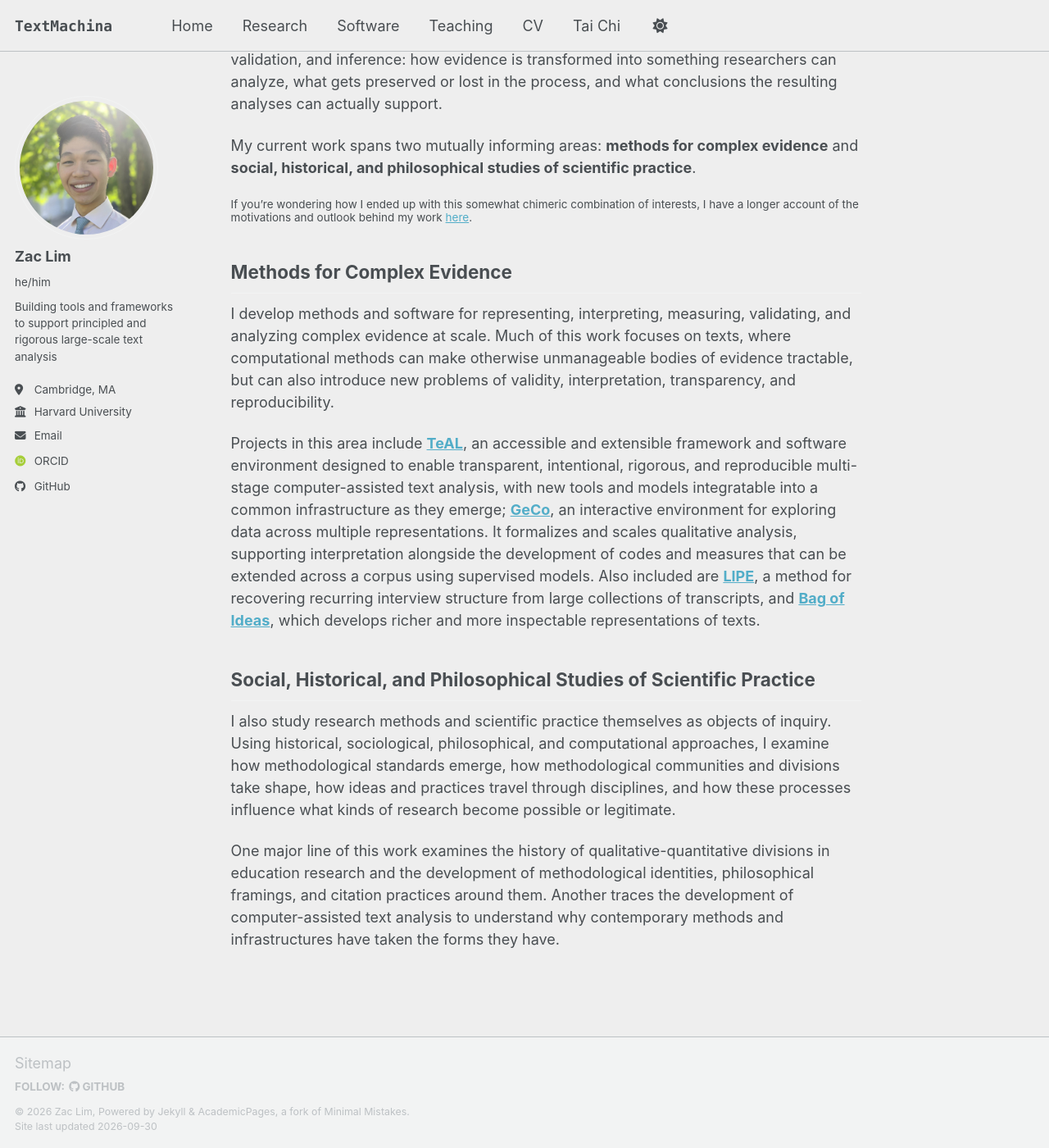
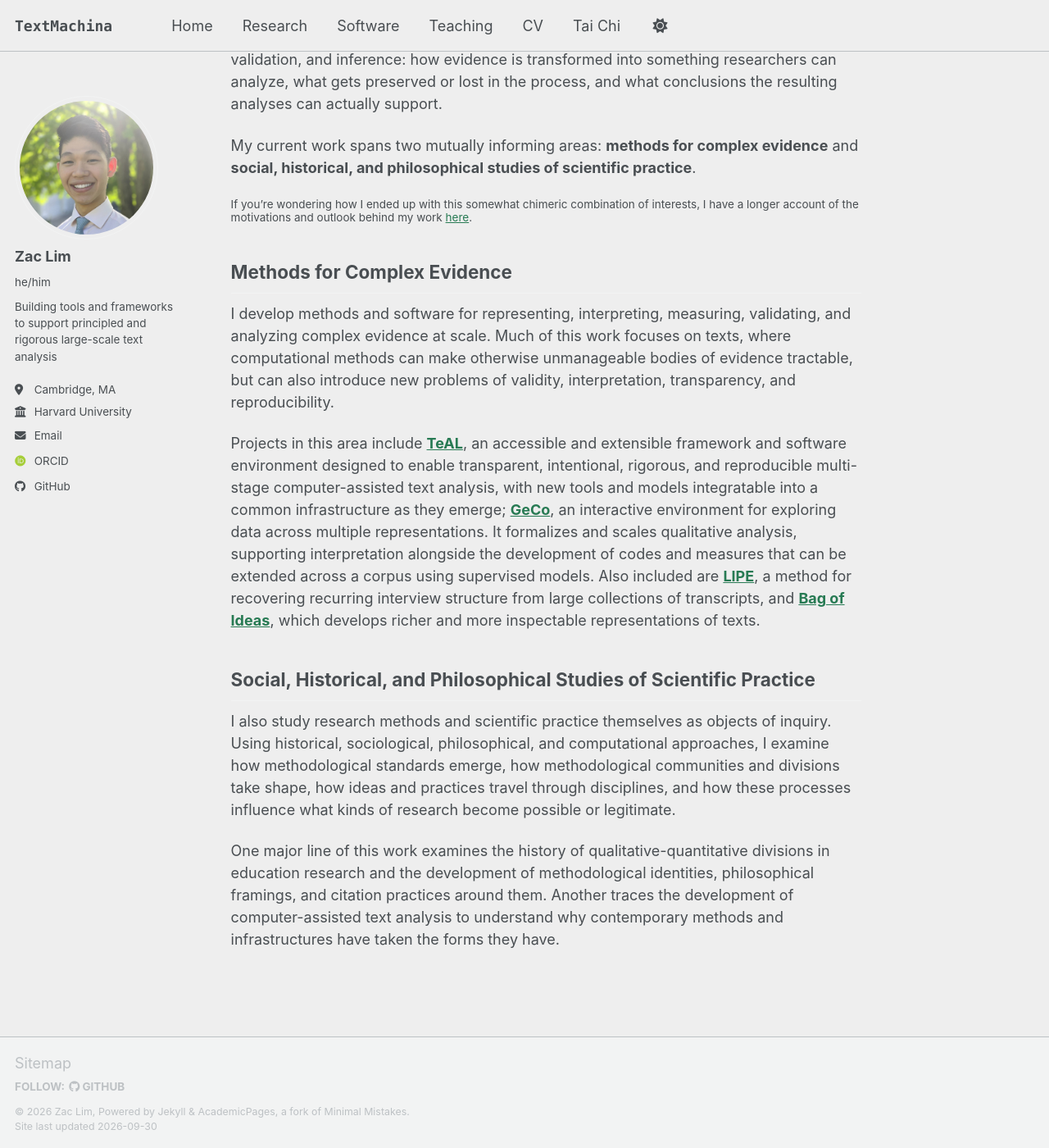
Before and after one commit to zacthinks/zacthinks.github.io, a Jekyll site: the page built from _pages/about.md, in a window 1280 px wide and 1400 px high, scrolled down 271 px. Shown: the whole window at 82% size. Built offline with Jekyll 4.4.1, drawn with Linux system fonts in a browser that asks for light colours; some web fonts are replaced; a script bundle is joined from its source files by our own code; library files that are not in the unit come from our copies.

Commit message:
Use green accent in light theme

```diff
--- a/_sass/theme/_default_light.scss
+++ b/_sass/theme/_default_light.scss
@@ -10,6 +10,9 @@ $light-gray                 : mix(#fff, $gray, 50%);
 $lighter-gray               : mix(#fff, $gray, 90%);
 
 $background                 : #eee;
+$link                       : #277A53;
+$link-dark                  : mix(#000, $link, 25%);
+$link-light                 : mix(#fff, $link, 25%);
 
 /* Color codes used for the site */
 $danger-color               : #ee5f5b;
@@ -38,9 +41,9 @@ $sidebar-screen-min-width   : 1024px;
     --global-code-background-color      : #fafafa;
     --global-code-text-color            : #{$darker-gray};
     --global-fig-caption-color          : mix(#fff,  #{$dark-gray}, 25%);
-    --global-link-color                 : #52adc8;
-    --global-link-color-hover           : mix(#000, #2f7f93, 25%);
-    --global-link-color-visited         : mix(#fff, #2f7f93, 25%);
+    --global-link-color                 : #{$link};
+    --global-link-color-hover           : #{$link-dark};
+    --global-link-color-visited         : #{$link-light};
     --global-masthead-link-color        : #{$dark-gray};
     --global-masthead-link-color-hover  : mix(#000, #{$gray}, 25%);
     --global-text-color                 : #{$dark-gray};
```
